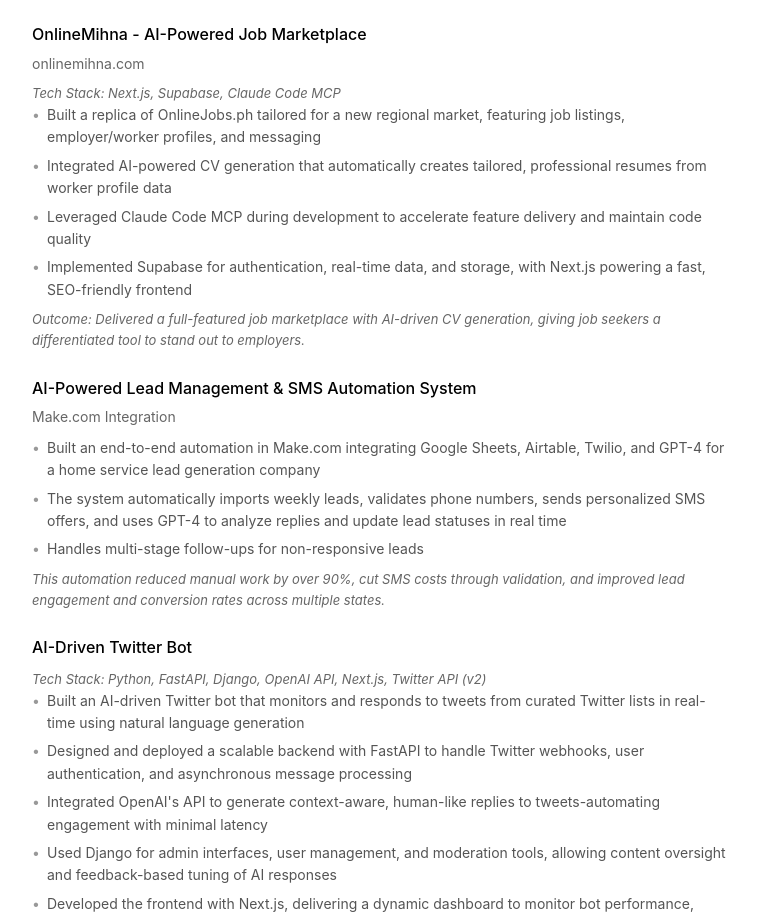
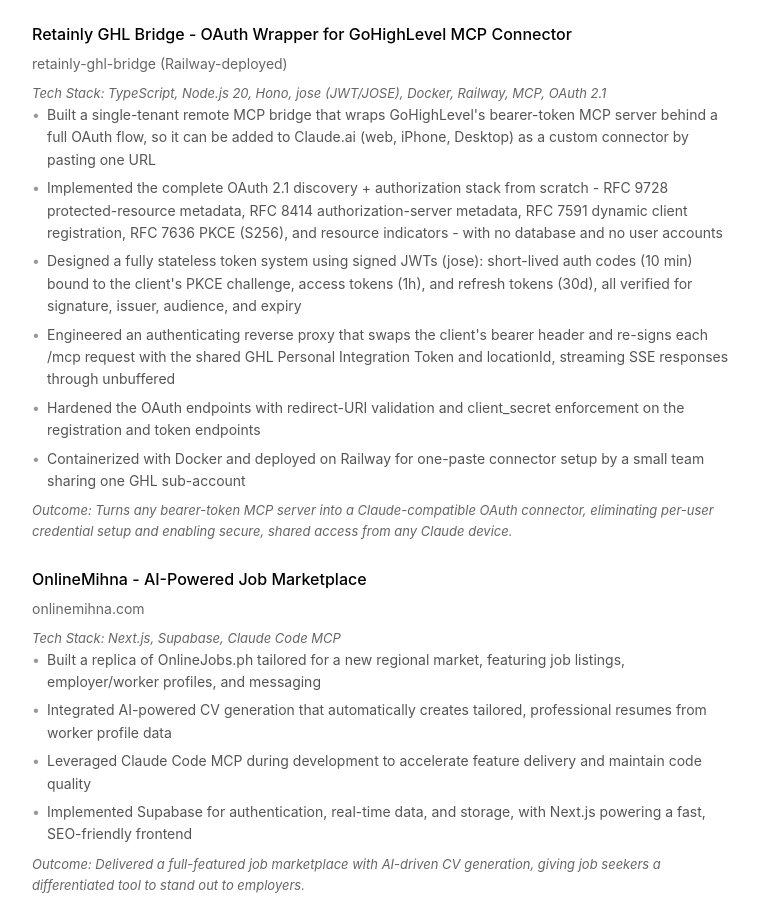
Before and after one commit to jerome2525/resumeapp, a website: page index.html in a window 1280 px wide. Shown: the part 2940-3852 px from the top of the page, without its empty margins (258-1017 px from the left). Drawn offline with Linux system fonts and the light colour scheme.

Commit message:
Add new project details for Retainly GHL Bridge, highlighting its OAuth wrapper capabilities, tech stack, and secure integration features in the Recent Projects section of the resume.

```diff
--- a/index.html
+++ b/index.html
@@ -306,6 +306,23 @@
 
             <div class="item">
                 <div class="item-header">
+                    <div class="item-title">Retainly GHL Bridge - OAuth Wrapper for GoHighLevel MCP Connector</div>
+                </div>
+                <div class="item-subtitle">retainly-ghl-bridge (Railway-deployed)</div>
+                <div class="tech-stack">Tech Stack: TypeScript, Node.js 20, Hono, jose (JWT/JOSE), Docker, Railway, MCP, OAuth 2.1</div>
+                <ul>
+                    <li>Built a single-tenant remote MCP bridge that wraps GoHighLevel's bearer-token MCP server behind a full OAuth flow, so it can be added to Claude.ai (web, iPhone, Desktop) as a custom connector by pasting one URL</li>
+                    <li>Implemented the complete OAuth 2.1 discovery + authorization stack from scratch - RFC 9728 protected-resource metadata, RFC 8414 authorization-server metadata, RFC 7591 dynamic client registration, RFC 7636 PKCE (S256), and resource indicators - with no database and no user accounts</li>
+                    <li>Designed a fully stateless token system using signed JWTs (jose): short-lived auth codes (10 min) bound to the client's PKCE challenge, access tokens (1h), and refresh tokens (30d), all verified for signature, issuer, audience, and expiry</li>
+                    <li>Engineered an authenticating reverse proxy that swaps the client's bearer header and re-signs each /mcp request with the shared GHL Personal Integration Token and locationId, streaming SSE responses through unbuffered</li>
+                    <li>Hardened the OAuth endpoints with redirect-URI validation and client_secret enforcement on the registration and token endpoints</li>
+                    <li>Containerized with Docker and deployed on Railway for one-paste connector setup by a small team sharing one GHL sub-account</li>
+                </ul>
+                <div class="outcome">Outcome: Turns any bearer-token MCP server into a Claude-compatible OAuth connector, eliminating per-user credential setup and enabling secure, shared access from any Claude device.</div>
+            </div>
+
+            <div class="item">
+                <div class="item-header">
                     <div class="item-title">OnlineMihna - AI-Powered Job Marketplace</div>
                 </div>
                 <div class="item-subtitle"><a href="https://onlinemihna.com/en" target="_blank">onlinemihna.com</a></div>
```
